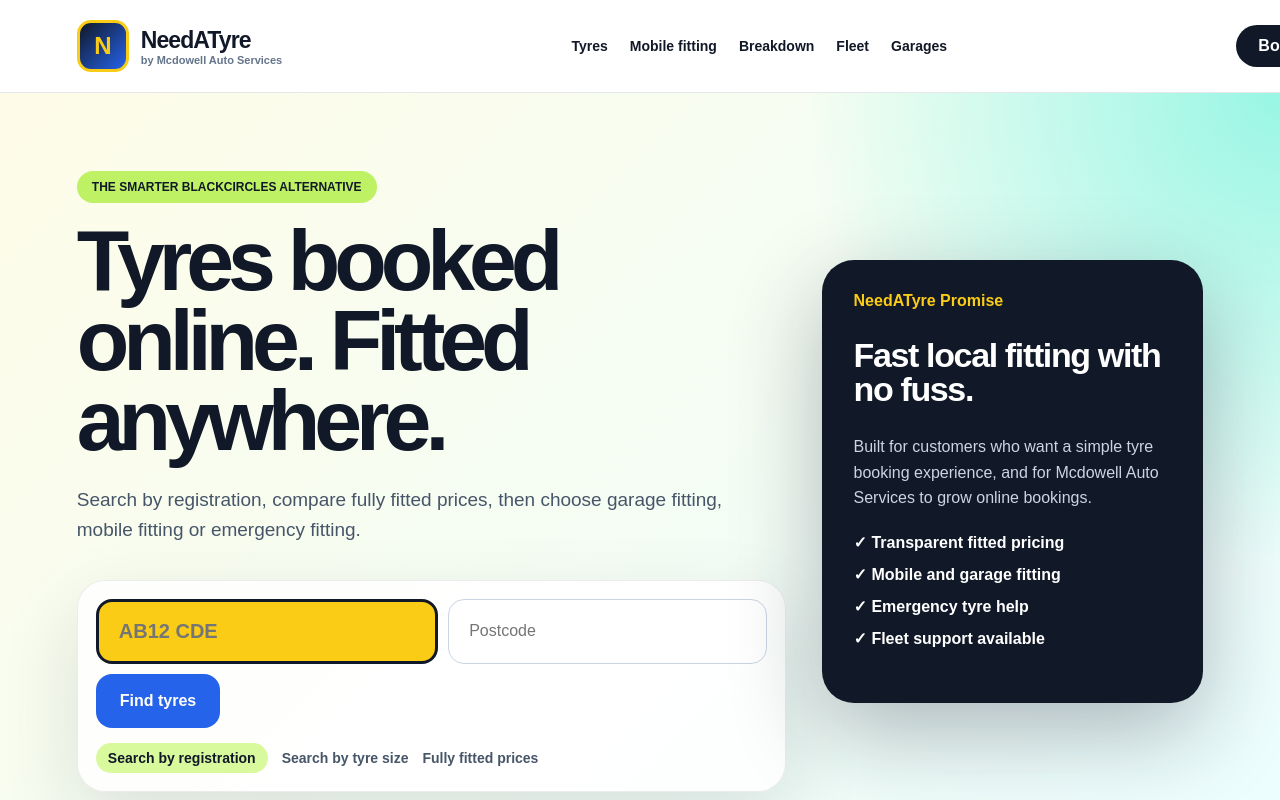
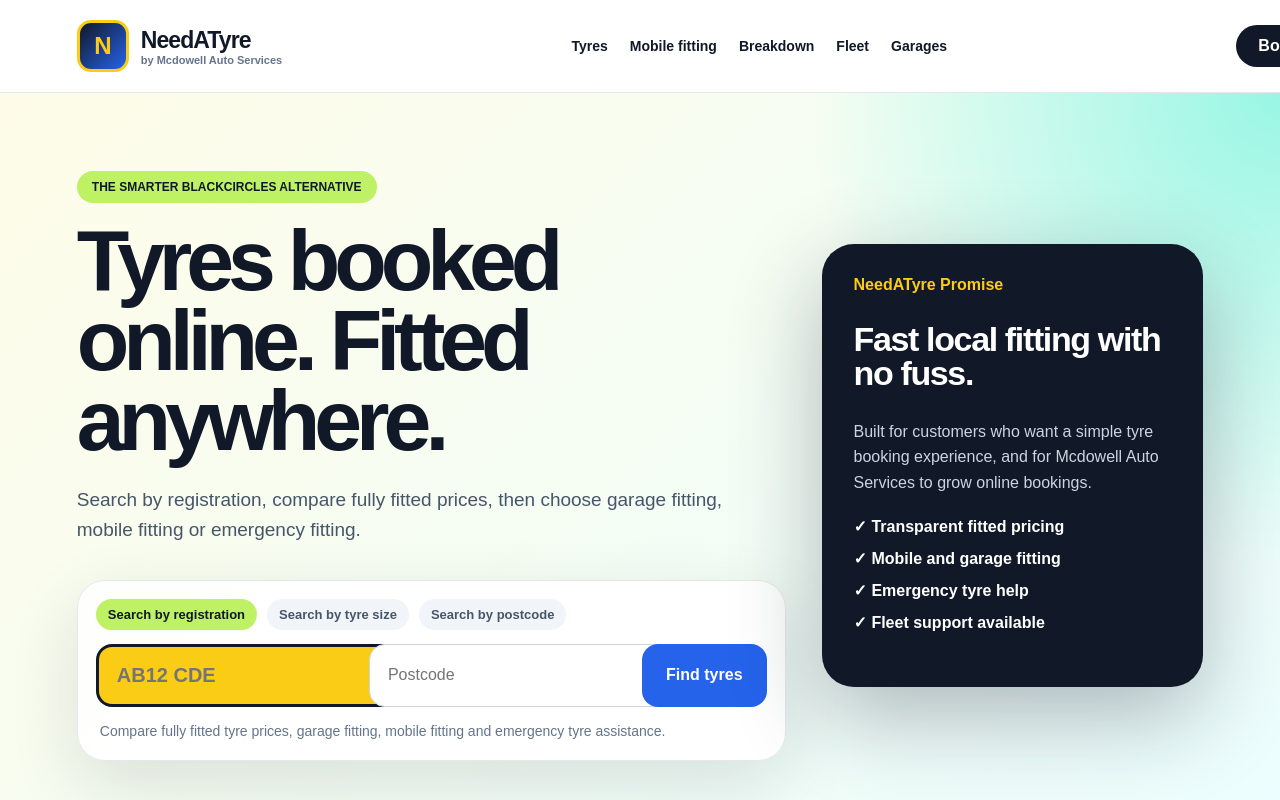
Before and after one commit to mcdowellautoservices/needatyre-platform, a Next.js app: page / in a window 1280 px wide. Shown: the top 800 px of the page. Built offline with nearby package versions, Linux system fonts and the light colour scheme.

Commit message:
Upgrade tyre search box

```diff
--- a/src/components/SearchBox.tsx
+++ b/src/components/SearchBox.tsx
@@ -2,59 +2,112 @@
 
 export function SearchBox() {
   return (
-    <div style={styles.card}>
-      <div style={styles.row}>
-        <input style={styles.reg} placeholder="AB12 CDE" aria-label="Vehicle registration" />
-        <input style={styles.postcode} placeholder="Postcode" aria-label="Postcode" />
-        <Link href="/results" style={styles.button}>Find tyres</Link>
+    <section style={card}>
+      <div style={tabs}>
+        <span style={activeTab}>Search by registration</span>
+        <span style={tab}>Search by tyre size</span>
+        <span style={tab}>Search by postcode</span>
       </div>
-      <div style={styles.tabs}>
-        <span style={styles.active}>Search by registration</span>
-        <span style={styles.tab}>Search by tyre size</span>
-        <span style={styles.tab}>Fully fitted prices</span>
+
+      <div style={formGrid}>
+        <input
+          placeholder="AB12 CDE"
+          aria-label="Vehicle registration"
+          style={regInput}
+        />
+
+        <input
+          placeholder="Postcode"
+          aria-label="Postcode"
+          style={input}
+        />
+
+        <Link href="/results" style={button}>
+          Find tyres
+        </Link>
       </div>
-    </div>
+
+      <p style={hint}>
+        Compare fully fitted tyre prices, garage fitting, mobile fitting and
+        emergency tyre assistance.
+      </p>
+    </section>
   );
 }
 
-const styles: Record<string, React.CSSProperties> = {
-  card: {
-    background: "rgba(255,255,255,.86)",
-    border: "1px solid rgba(15,23,42,.08)",
-    boxShadow: "0 30px 80px rgba(15,23,42,.12)",
+const card: React.CSSProperties = {
+  background: "rgba(255,255,255,0.9)",
+  border: "1px solid #e5e7eb",
   borderRadius: 28,
   padding: 18,
-    maxWidth: 780
-  },
-  row: { display: "flex", gap: 10, flexWrap: "wrap" },
-  reg: {
-    flex: "1 1 210px",
+  maxWidth: 820,
+  boxShadow: "0 25px 70px rgba(15,23,42,0.12)",
+};
+
+const tabs: React.CSSProperties = {
+  display: "flex",
+  gap: 10,
+  flexWrap: "wrap",
+  marginBottom: 14,
+};
+
+const activeTab: React.CSSProperties = {
+  background: "#bef264",
+  color: "#111827",
+  borderRadius: 999,
+  padding: "8px 12px",
+  fontWeight: 900,
+  fontSize: 13,
+};
+
+const tab: React.CSSProperties = {
+  background: "#f1f5f9",
+  color: "#475569",
+  borderRadius: 999,
+  padding: "8px 12px",
+  fontWeight: 800,
+  fontSize: 13,
+};
+
+const formGrid: React.CSSProperties = {
+  display: "grid",
+  gridTemplateColumns: "1fr 1fr auto",
+  gap: 12,
+};
+
+const regInput: React.CSSProperties = {
+  width: "100%",
   background: "#facc15",
   border: "3px solid #111827",
   borderRadius: 16,
-    padding: "18px 20px",
+  padding: "17px 18px",
+  fontSize: 20,
   fontWeight: 900,
-    fontSize: 20,
-    textTransform: "uppercase"
-  },
-  postcode: {
-    flex: "1 1 190px",
+  textTransform: "uppercase",
+};
+
+const input: React.CSSProperties = {
+  width: "100%",
   border: "1px solid #cbd5e1",
   borderRadius: 16,
-    padding: "18px 20px",
-    fontSize: 16
-  },
-  button: {
+  padding: "17px 18px",
+  fontSize: 16,
+};
+
+const button: React.CSSProperties = {
   background: "#2563eb",
-    color: "#fff",
+  color: "white",
+  borderRadius: 16,
+  padding: "17px 24px",
+  display: "grid",
+  placeItems: "center",
   textDecoration: "none",
-    borderRadius: 16,
-    padding: "18px 24px",
   fontWeight: 900,
-    display: "grid",
-    placeItems: "center"
-  },
-  tabs: { display: "flex", gap: 14, flexWrap: "wrap", paddingTop: 15, fontSize: 14 },
-  active: { background: "#d9f99d", padding: "7px 12px", borderRadius: 999, fontWeight: 900 },
-  tab: { color: "#475569", padding: "7px 0", fontWeight: 800 }
 };
+
+const hint: React.CSSProperties = {
+  color: "#64748b",
+  fontSize: 14,
+  margin: "14px 4px 0",
+  lineHeight: 1.5,
+};
```
Lines whose indentation alone changed are shown as unchanged.
